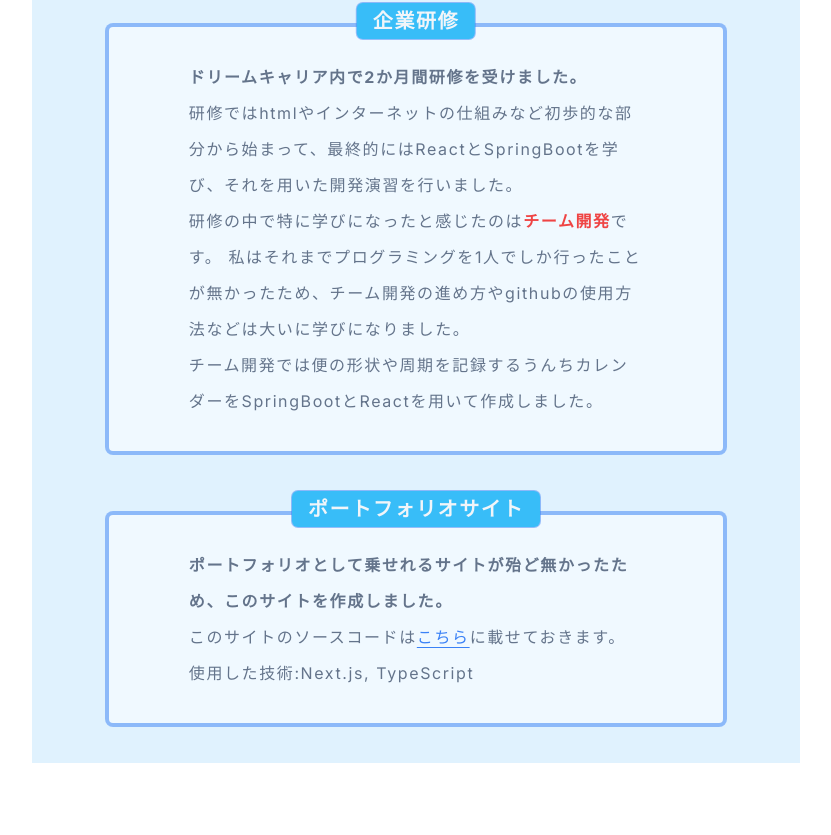
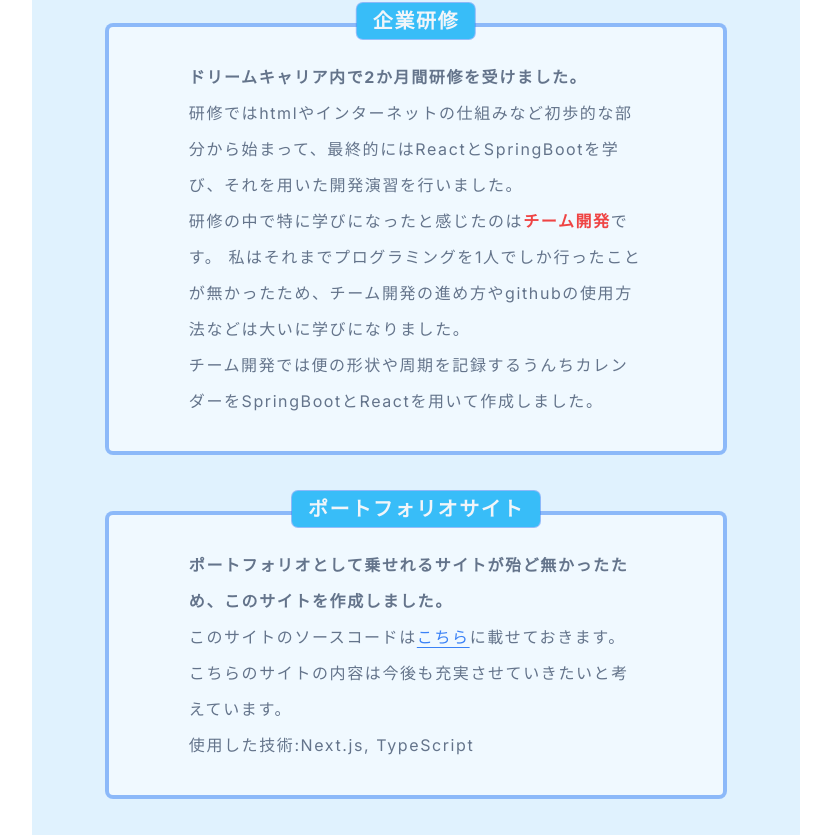
Before and after one commit to dc-takahiro-masuda/myprofile, a Next.js app: page /works in a window 1280 px wide. Shown: the part 1437-2272 px from the top of the page, without its empty margins (224-1055 px from the left). Before the commit the page ends 2200 px from the top, so only its background shows below. Built offline with nearby package versions, Linux system fonts and the light colour scheme.

Commit message:
AboutPortfolioに文章を追加

```diff
--- a/src/app/works/contents/AboutPortfolia.tsx
+++ b/src/app/works/contents/AboutPortfolia.tsx
@@ -5,6 +5,7 @@ const AboutPortfolio: React.FC = () => {
         <div>
             <div className="font-semibold">ポートフォリオとして乗せれるサイトが殆ど無かったため、このサイトを作成しました。</div>
             <div>このサイトのソースコードは<a className="alink" href="https://github.com/dc-takahiro-masuda/myprofile">こちら</a>に載せておきます。</div>
+            <div>こちらのサイトの内容は今後も充実させていきたいと考えています。</div>
             <div><span>使用した技術:</span>Next.js, TypeScript</div>
         </div>
     )
```
